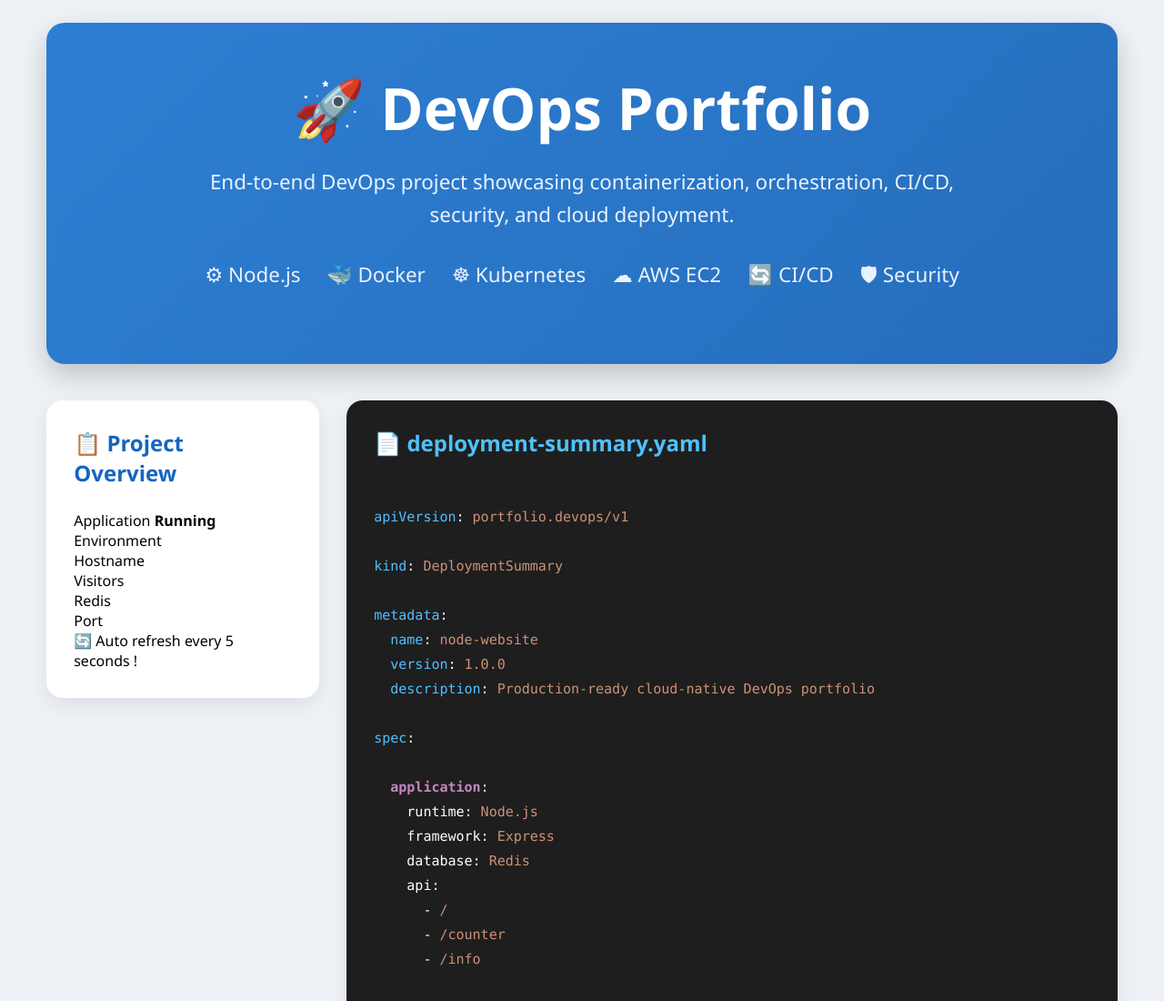
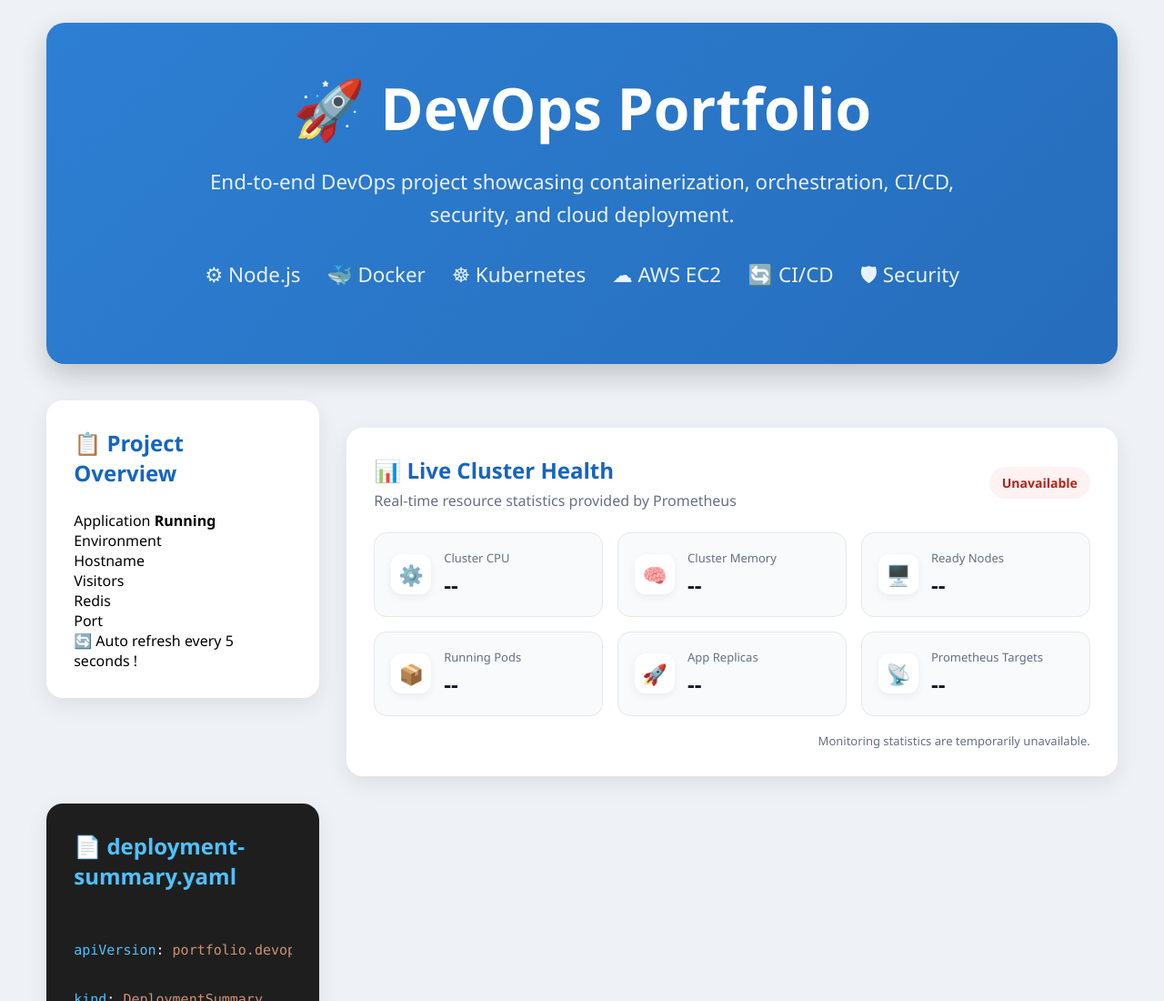
Before and after one commit to GruiaIP/DevOpsApp, a website: page Ex4_NodeWebsite/public/index.html in a window 1280 px wide. Shown: the top 1100 px of the page at 91% size. Drawn offline with Linux system fonts and the light colour scheme; no server answers.

Commit message:
Add live Prometheus cluster statistics

```diff
--- a/Ex4_NodeWebsite/k8s/node/deployment.yaml
+++ b/Ex4_NodeWebsite/k8s/node/deployment.yaml
@@ -32,6 +32,10 @@ spec:
 
             - containerPort: 3000
 
+          env:
+            - name: PROMETHEUS_URL
+              value: "http://monitoring-kube-prometheus-prometheus.monitoring.svc.cluster.local:9090"
+
           envFrom:
 
             - configMapRef:
--- a/Ex4_NodeWebsite/public/app.js
+++ b/Ex4_NodeWebsite/public/app.js
@@ -82,6 +82,57 @@ async function refresh() {
 
 }
 
+async function loadClusterStats() {
+  const status = document.getElementById("cluster-health-status");
+
+  try {
+    const response = await fetch("/api/cluster-stats", {
+      cache: "no-store",
+    });
+
+    if (!response.ok) {
+      throw new Error(`Statistics request failed: ${response.status}`);
+    }
+
+    const stats = await response.json();
+
+    document.getElementById("cluster-cpu").textContent =
+      `${stats.cpuPercent}%`;
+
+    document.getElementById("cluster-memory").textContent =
+      `${stats.memoryPercent}%`;
+
+    document.getElementById("ready-nodes").textContent =
+      stats.readyNodes;
+
+    document.getElementById("running-pods").textContent =
+      stats.runningPods;
+
+    document.getElementById("available-replicas").textContent =
+      `${stats.availableReplicas}/3`;
+
+    document.getElementById("prometheus-targets").textContent =
+      stats.prometheusTargetsUp;
+
+    document.getElementById("cluster-stats-updated").textContent =
+      `Last updated: ${new Date(stats.updatedAt).toLocaleTimeString()}`;
+
+    status.textContent = "Healthy";
+    status.className = "health-status healthy";
+  } catch (error) {
+    console.error(error);
+
+    status.textContent = "Unavailable";
+    status.className = "health-status unavailable";
+
+    document.getElementById("cluster-stats-updated").textContent =
+      "Monitoring statistics are temporarily unavailable.";
+  }
+}
+
+loadClusterStats();
+setInterval(loadClusterStats, 30000);
+
 // Initial load
 refresh();
 
--- a/Ex4_NodeWebsite/public/index.html
+++ b/Ex4_NodeWebsite/public/index.html
@@ -127,7 +127,72 @@
 
 </section>
 
+<section class="cluster-health card">
+  <div class="cluster-health-header">
+    <div>
+      <h2>📊 Live Cluster Health</h2>
+      <p>Real-time resource statistics provided by Prometheus</p>
+    </div>
 
+    <span id="cluster-health-status" class="health-status loading">
+      Loading
+    </span>
+  </div>
+
+  <div class="cluster-stats-grid">
+    <article class="cluster-stat">
+      <span class="cluster-stat-icon">⚙️</span>
+      <div>
+        <span class="cluster-stat-label">Cluster CPU</span>
+        <strong id="cluster-cpu">--</strong>
+      </div>
+    </article>
+
+    <article class="cluster-stat">
+      <span class="cluster-stat-icon">🧠</span>
+      <div>
+        <span class="cluster-stat-label">Cluster Memory</span>
+        <strong id="cluster-memory">--</strong>
+      </div>
+    </article>
+
+    <article class="cluster-stat">
+      <span class="cluster-stat-icon">🖥️</span>
+      <div>
+        <span class="cluster-stat-label">Ready Nodes</span>
+        <strong id="ready-nodes">--</strong>
+      </div>
+    </article>
+
+    <article class="cluster-stat">
+      <span class="cluster-stat-icon">📦</span>
+      <div>
+        <span class="cluster-stat-label">Running Pods</span>
+        <strong id="running-pods">--</strong>
+      </div>
+    </article>
+
+    <article class="cluster-stat">
+      <span class="cluster-stat-icon">🚀</span>
+      <div>
+        <span class="cluster-stat-label">App Replicas</span>
+        <strong id="available-replicas">--</strong>
+      </div>
+    </article>
+
+    <article class="cluster-stat">
+      <span class="cluster-stat-icon">📡</span>
+      <div>
+        <span class="cluster-stat-label">Prometheus Targets</span>
+        <strong id="prometheus-targets">--</strong>
+      </div>
+    </article>
+  </div>
+
+  <p id="cluster-stats-updated" class="cluster-stats-updated">
+    Waiting for monitoring data...
+  </p>
+</section>
 
         <!-- ========================= -->
         <!-- YAML CARD -->
--- a/Ex4_NodeWebsite/public/style.css
+++ b/Ex4_NodeWebsite/public/style.css
@@ -515,3 +515,114 @@ body{
     font-size:16px;
 
 }
+
+.cluster-health {
+    margin-top: 30px;
+}
+
+.cluster-health-header {
+    display: flex;
+    justify-content: space-between;
+    align-items: center;
+    gap: 20px;
+    margin-bottom: 24px;
+}
+
+.cluster-health-header h2 {
+    margin: 0 0 6px;
+}
+
+.cluster-health-header p {
+    margin: 0;
+    color: #667085;
+}
+
+.health-status {
+    display: inline-flex;
+    align-items: center;
+    justify-content: center;
+    min-width: 100px;
+    padding: 8px 14px;
+    border-radius: 999px;
+    font-size: 14px;
+    font-weight: 700;
+}
+
+.health-status.loading {
+    color: #475467;
+    background: #f2f4f7;
+}
+
+.health-status.healthy {
+    color: #067647;
+    background: #ecfdf3;
+}
+
+.health-status.unavailable {
+    color: #b42318;
+    background: #fef3f2;
+}
+
+.cluster-stats-grid {
+    display: grid;
+    grid-template-columns: repeat(3, minmax(0, 1fr));
+    gap: 16px;
+}
+
+.cluster-stat {
+    display: flex;
+    align-items: center;
+    gap: 14px;
+    padding: 18px;
+    border: 1px solid #e4e7ec;
+    border-radius: 14px;
+    background: #f9fafb;
+}
+
+.cluster-stat-icon {
+    display: grid;
+    place-items: center;
+    width: 44px;
+    height: 44px;
+    flex-shrink: 0;
+    border-radius: 12px;
+    background: white;
+    font-size: 22px;
+    box-shadow: 0 3px 10px rgba(0, 0, 0, 0.06);
+}
+
+.cluster-stat-label {
+    display: block;
+    margin-bottom: 4px;
+    color: #667085;
+    font-size: 13px;
+}
+
+.cluster-stat strong {
+    color: #101828;
+    font-size: 24px;
+}
+
+.cluster-stats-updated {
+    margin: 18px 0 0;
+    color: #667085;
+    font-size: 13px;
+    text-align: right;
+}
+
+@media (max-width: 900px) {
+    .cluster-stats-grid {
+        grid-template-columns: repeat(2, minmax(0, 1fr));
+    }
+}
+
+@media (max-width: 600px) {
+    .cluster-health-header {
+        align-items: flex-start;
+        flex-direction: column;
+    }
+
+    .cluster-stats-grid {
+        grid-template-columns: 1fr;
+    }
+}
```
Also changed, not shown: Ex4_NodeWebsite/server.js (+108 -0 lines).
